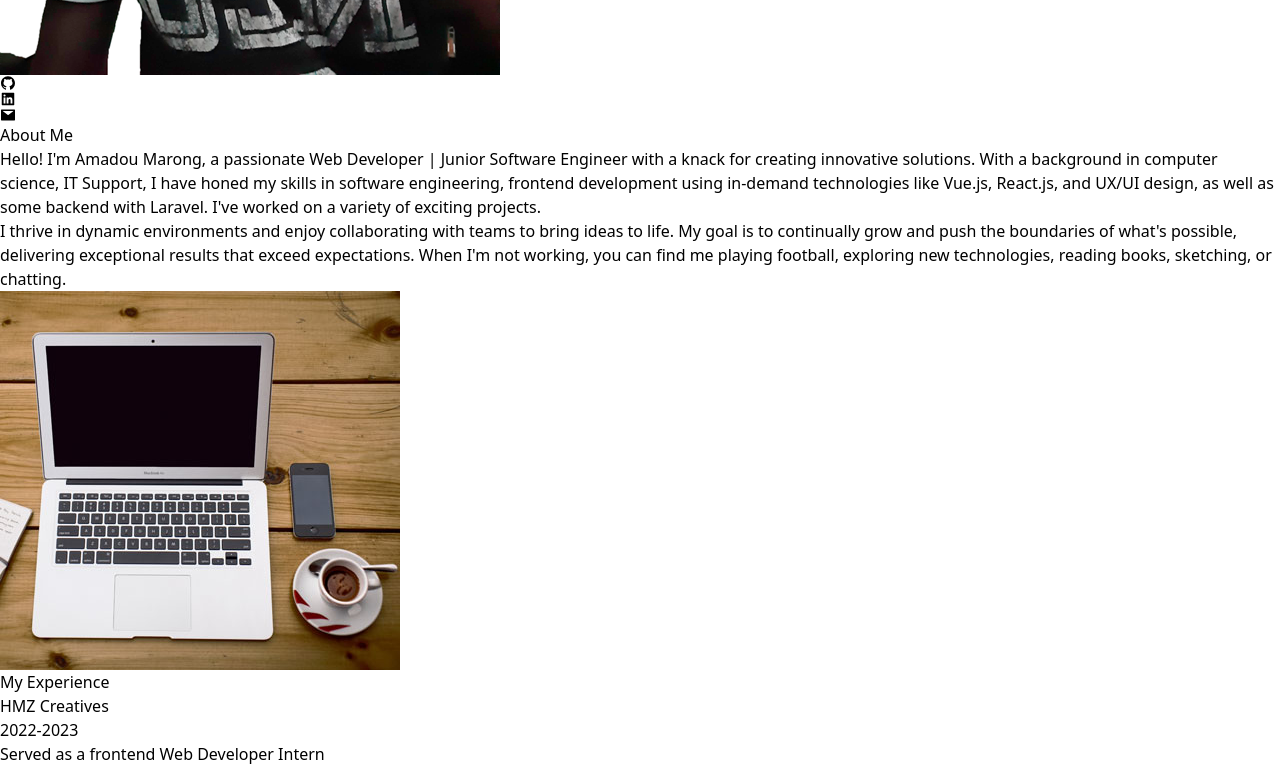
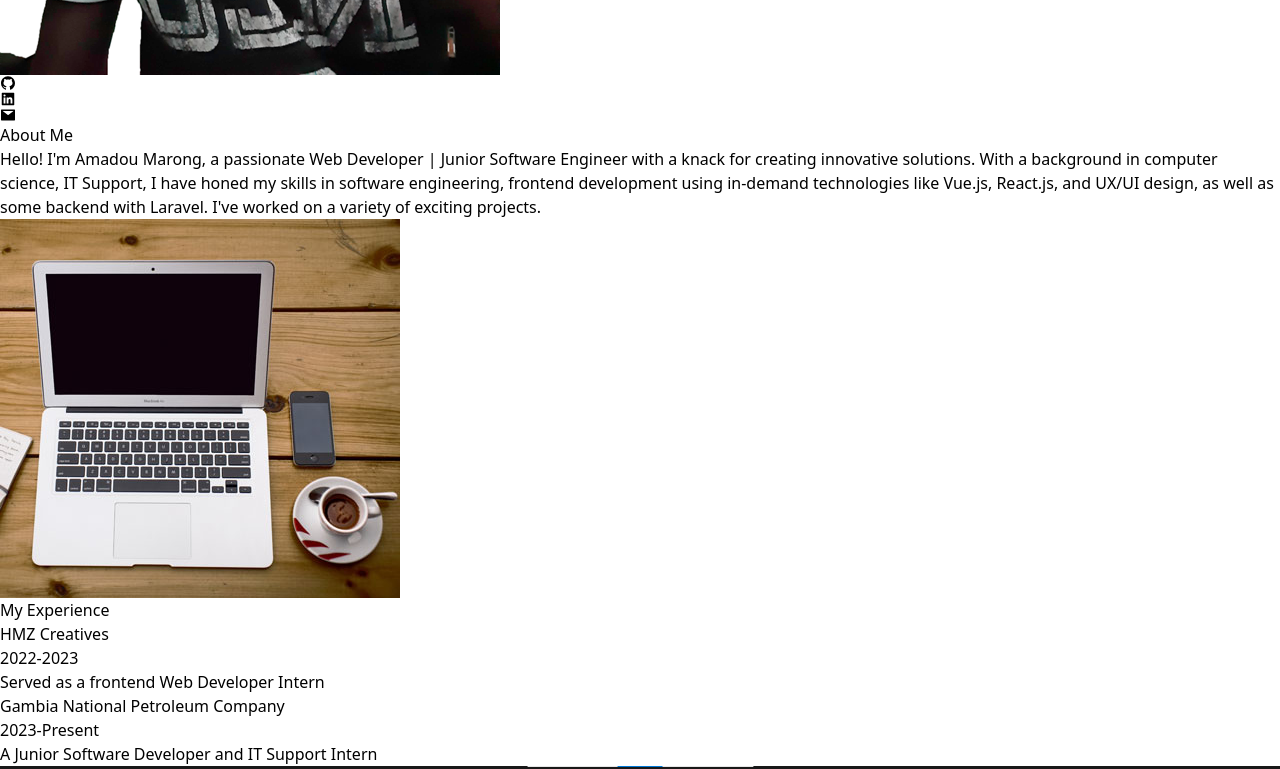
Before and after one commit to Amadou-Marong/my-updated-portfolio, a React (Vite) app: page / in a window 1280 px wide. Shown: the part 1420-2189 px from the top of the page. Built offline with nearby package versions, Linux system fonts and the light colour scheme.

Commit message:
animate sections

```diff
--- a/package.json
+++ b/package.json
@@ -14,6 +14,7 @@
     "react": "^18.2.0",
     "react-dom": "^18.2.0",
     "react-icons": "^5.2.1",
+    "react-intersection-observer": "^9.13.1",
     "react-router-dom": "^6.26.2",
     "react-scroll": "^1.9.0",
     "react-type-animation": "^3.2.0"
--- a/src/About.jsx
+++ b/src/About.jsx
@@ -1,20 +1,15 @@
-import { motion } from "framer-motion";
-import aboutImg from "./assets/workplace.jpg";
+import aboutImg from './assets/workplace.jpg';
+import AnimatedSection from './Components/AnimatedSection'; // Import your animated component
 
 const About = () => {
   return (
+    <AnimatedSection>
       <div
         className="py-10 text-white h-auto max-w-[1400px] mx-auto bg-gradient-to-b from-gray-500 to-gray-800 left-1/2"
         id="about"
       >
         <div className="flex sm:flex-row flex-col-reverse items-center justify-between md:gap-6 gap-12 px-10 mx-auto">
-        {/* Text Section */}
-        <motion.div
-          className=""
-          initial={{ opacity: 0, x: -50 }}
-          animate={{ opacity: 1, x: 0 }}
-          transition={{ duration: 0.8, ease: "easeInOut" }}
-        >
+          <div className="">
             <div className="p-2">
               <div className="text-gray-300 my-3 max-w-[500px]">
                 <h3 className="text-5xl text-justify leading-7 text-gray-200 font-semibold">
@@ -28,33 +23,21 @@ const About = () => {
                 in-demand technologies like Vue.js, React.js, and UX/UI design,
                 as well as some backend with Laravel. I've worked on a variety of exciting projects.
               </p>
-              <p className="text-xl text-justify text-gray-400 my-8">
-                I thrive in dynamic environments and enjoy collaborating with
-                teams to bring ideas to life. My goal is to continually grow and
-                push the boundaries of what's possible, delivering exceptional
-                results that exceed expectations. When I'm not working, you can
-                find me playing football, exploring new technologies, reading
-                books, sketching, or chatting.
-              </p>
               </div>
             </div>
-        </motion.div>
-
-        {/* Image Section */}
-        <motion.div
-          className="w-[500] h-full"
-          initial={{ opacity: 0, scale: 0.8 }}
-          animate={{ opacity: 1, scale: 1 }}
-          transition={{ duration: 0.8, ease: "easeInOut" }}
-        >
+          </div>
+          <div>
+            <div className="w-[500] h-full">
               <img
                 src={aboutImg}
                 alt="about img"
-            className="object-cover rounded-full w-[40vw] backdrop-invert bg-white/30 object-top transition duration-200 hover:scale-110 cursor-pointer"
+                className="object-cover rounded-full w-[40vw] backdrop-invert bg-white/30  object-top transition duration-200 hover:scale-110 cursor-pointer"
               />
-        </motion.div>
             </div>
           </div>
+        </div>
+      </div>
+    </AnimatedSection>
   );
 };
 
--- /dev/null
+++ b/src/Components/AnimatedSection.jsx
@@ -0,0 +1,22 @@
+import { useInView } from 'react-intersection-observer';
+import { motion } from 'framer-motion';
+
+const AnimatedSection = ({ children }) => {
+  const { ref, inView } = useInView({
+    triggerOnce: true, // Only trigger the animation once
+    threshold: 0.2,    // Trigger when 20% of the section is in view
+  });
+
+  return (
+    <motion.div
+      ref={ref}
+      initial={{ opacity: 0, y: 50 }}  // Initial state
+      animate={inView ? { opacity: 1, y: 0 } : {}}  // Animate when in view
+      transition={{ duration: 0.8 }}  // Animation duration
+    >
+      {children}
+    </motion.div>
+  );
+};
+
+export default AnimatedSection;
--- a/src/Components/Navbar.jsx
+++ b/src/Components/Navbar.jsx
@@ -16,41 +16,41 @@ const Navbar = () => {
                 <img src={logo} alt="logo" />
             </div>
             <ul className='hidden md:flex font-semibold'>
-                <li className="p-5">
+                <li className="p-5 cursor-pointer">
                     <Link to='home' smooth={true} offset={-50} duration={500}>Home</Link>
                 </li>
-                <li className="p-5">
+                <li className="p-5 cursor-pointer">
                     <Link to='about' smooth={true} offset={-50} duration={500}>About</Link>
                 </li>
-                <li className="p-5">
+                <li className="p-5 cursor-pointer">
                     <Link to='projects' smooth={true} offset={-50} duration={500}>Portfolio</Link>
                 </li>
-                <li className="p-5">
+                <li className="p-5 cursor-pointer">
                     <Link to='experience' smooth={true} offset={-50} duration={500}>Blog</Link>
                 </li>
-                <li className="p-5">
+                <li className="p-5 cursor-pointer">
                     <Link to='contact' smooth={true} offset={-50} duration={500}>Contact</Link>
                 </li>
             </ul>
 
-            <div onClick={toggleNav} className="block md:hidden text-2xl font-bold p-4 bg-gray-600 text-white rounded-full mr-3 transition-opacity from-gray-600 duration-500">
+            <div onClick={toggleNav} className="block md:hidden text-2xl font-bold p-4 bg-gray-600 text-white rounded-full mr-3 transition-opacity from-gray-600 duration-500 cursor-pointer">
                 {nav ? <AiOutlineClose /> : <AiOutlineMenu />}
             </div>
 
             <ul className={`md:hidden ${nav ? 'block' : 'hidden'} absolute z-10 top-24 left-0 w-full bg-gray-600 text-white`}>
-                <li className="p-5">
+                <li className="p-5 cursor-pointer">
                     <Link to='home' smooth={true} offset={-50} duration={500} onClick={toggleNav}>Home</Link>
                 </li>
-                <li className="p-5">
+                <li className="p-5 cursor-pointer">
                     <Link to='about' smooth={true} offset={-50} duration={500} onClick={toggleNav}>About</Link>
                 </li>
-                <li className="p-5">
+                <li className="p-5 cursor-pointer">
                     <Link to='projects' smooth={true} offset={-50} duration={500} onClick={toggleNav}>Portfolio</Link>
                 </li>
-                <li className="p-5">
+                <li className="p-5 cursor-pointer">
                     <Link to='experience' smooth={true} offset={-50} duration={500} onClick={toggleNav}>Blog</Link>
                 </li>
-                <li className="p-5">
+                <li className="p-5 cursor-pointer">
                     <Link to='contact' smooth={true} offset={-50} duration={500} onClick={toggleNav}>Contact</Link>
                 </li>
             </ul>
--- a/src/Experience.jsx
+++ b/src/Experience.jsx
@@ -1,35 +1,29 @@
-import { motion } from "framer-motion";
+import AnimatedSection from './Components/AnimatedSection';
 
 const Experience = () => {
   const experiences = [
-        {company: "HMZ Creatives", duration: "2022-2023", description: "Served as a frontend Web Developer Intern"},
-        {company: "Gambia National Petroleum Company", duration: "2023-Present", description: "A Junior Software Developer and IT Support Intern"}
+    { company: 'HMZ Creatives', duration: '2022-2023', description: 'Served as a frontend Web Developer Intern' },
+    { company: 'Gambia National Petroleum Company', duration: '2023-Present', description: 'A Junior Software Developer and IT Support Intern' },
   ];
 
   return (
+    <AnimatedSection>
       <div className="py-10 max-w-[1300px] mx-auto relative mb-3" id="experience">
         <h3 className="text-5xl text-center leading-7 text-gray-800 font-semibold mb-6">
           My <span className="text-blue-400">Experience</span>
         </h3>
         <div className="hidden lg:block absolute w-2 bg-gradient-to-b from-gray-500 to-gray-800 h-[250px] left-1/2 my-8"></div>
-            {experiences.map((exp, index) => {
-                return (
-                    <motion.div
-                        key={index}
-                        className={`flex ${index % 2 === 0 ? 'justify-start' : 'justify-end'} items-center my-8`}
-                        initial={{ opacity: 0, y: 50 }}
-                        animate={{ opacity: 1, y: 0 }}
-                        transition={{ duration: 0.8, delay: index * 0.2 }}
-                    >
+        {experiences.map((exp, index) => (
+          <div className={`flex ${index % 2 === 0 ? 'justify-start' : 'justify-end'} items-center my-8`} key={index}>
             <div className="w-full max-w-[600px] rounded-3xl p-6 shadow-xl overflow-hidden bg-gradient-to-r from-gray-800 via-gray-900 to-black">
               <p className="text-gray-200 font-semibold text-lg">{exp.company}</p>
               <p className="text-gray-400">{exp.duration}</p>
               <p className="text-sm text-gray-400">{exp.description}</p>
             </div>
-                    </motion.div>
-                );
-            })}
           </div>
+        ))}
+      </div>
+    </AnimatedSection>
   );
 };
 
--- a/src/Portfolio.jsx
+++ b/src/Portfolio.jsx
@@ -7,8 +7,10 @@ import project5 from './assets/menu.png'
 import project6 from './assets/Nice-Website-Design.jpg'
 import work from './assets/my-work.png'
 import { AiFillChrome, AiFillGithub } from 'react-icons/ai'
+import AnimatedSection from './Components/AnimatedSection'
 const Portfolio = () => {
     return (
+      <AnimatedSection>
       <div className='pt-16 pb-10 sm:pb-16 lg:gb-16 max-w-[1400] mx-auto] px-10' id='projects'>
         <div className="grid md:grid-cols-2 mb-6">
           <div>
@@ -132,6 +134,7 @@ const Portfolio = () => {
 
         </div>
       </div>
+      </AnimatedSection>
     );
 }
 export default Portfolio;
```
Also changed, not shown: 1 other file (tests, documents, lock files or other folders). Lines whose indentation alone changed are shown as unchanged.
